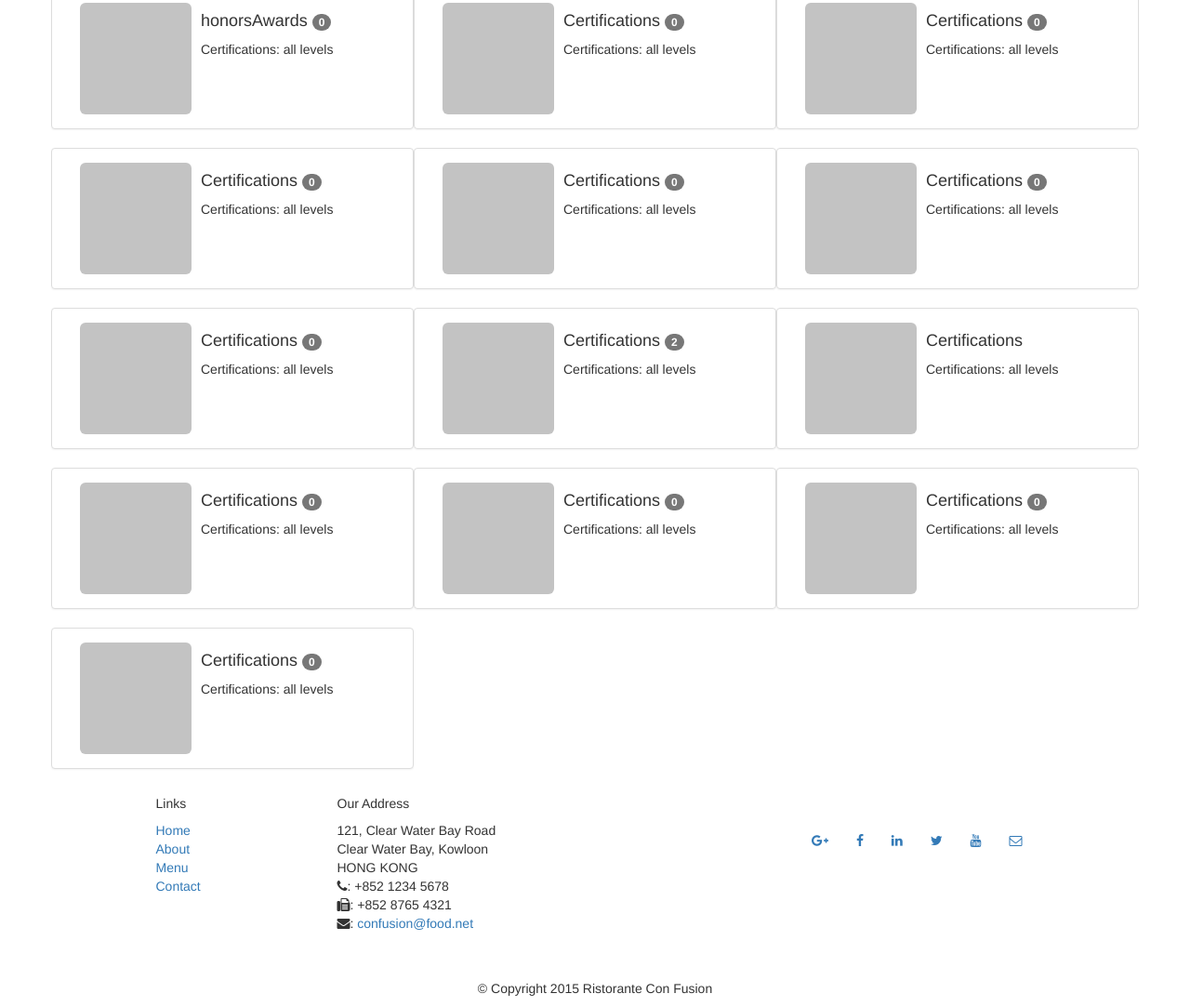
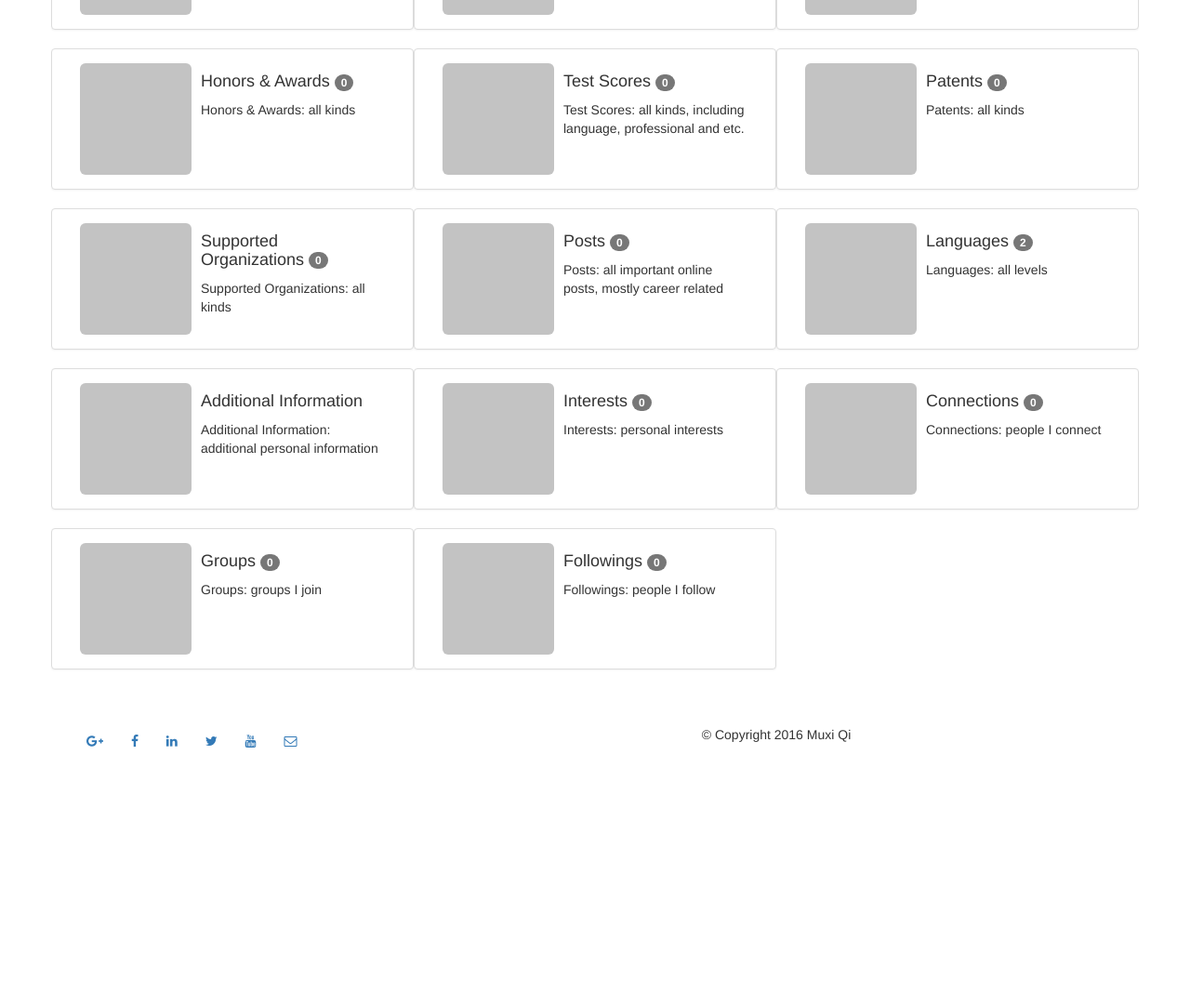
Before and after one commit to qimuxi1990/profile, a website: page public/index.html in a window 1280 px wide. Shown: the part 1046-2129 px from the top of the page at 93% size. After the commit the page ends 1900 px from the top, so only its background shows below. Drawn offline with nearby package versions, Linux system fonts and the light colour scheme; some packages are replaced by stand-ins of ours.

Commit message:
footer complete, header complete, data added.

```diff
--- a/public/scripts/services.js
+++ b/public/scripts/services.js
@@ -17,7 +17,8 @@ angular.module('profileApp')
 		telephones: ['5088263287'], // required can empty
 		emails: ['mqi@wpi.edu', 'qimuxi1990@gmail.com'], // required can empty
 		// Career Fields
-		summary: 'Looking for full ', // required can empty
+		adviceForContacting: '', // not required
+		summary: 'I am looking for full time jobs related to the industry of Computer Engineering', // required can empty
 		experience: [{
 			title: 'Application Developer',
 			company: 'Diamond Diagnostics Inc.',
@@ -25,21 +26,31 @@ angular.module('profileApp')
 			dateStart: new Date('2016-08-01'),
 			dateEnd: null
 		}], // required can empty
-		educations: [], // required can empty
+		educations: [{
+			degree: "Master of Science",
+			major: "Electrical & Computer Engineering",
+			organization: "Worcester Polytechnic Institute",
+			department: "Electrical & Computer Engineering",
+			gpa: 4.0,
+			dateStart: new Date('2014-08-28'),
+			dateEnd: new Date('2016-05-21')
+		}], // required can empty
 		// Additional Career Fields
+		publications: [], // not required
 		projects: [], // not required
 		certifications: [], // not required
 		skills: [], // not required
 		courses: [], // required can empty based on education
-		volunteerInterests: [], // not required DISPLAY AS Volenteer
-		volunteerExperience: [], // not required DISPLAY AS Volenteer
-		volunteerOpportunities: [], // not required DISPLAY AS Volenteer
+		volunteer: {
+			interests: [],
+			experience: [],
+			opportunities: []
+		}, // not required
 		organizations: [], // not required
 		honorsAwards: [], // not required
 		testScores: [], // not required
 		patents: [], // not required
 		supportedOrganizations: [], // not required
-		publications: [], // not required
 		posts: [], // not required
 		// Personal Fields
 		languages: [{
@@ -56,7 +67,6 @@ angular.module('profileApp')
 			maritalStatus: 'Single', // not required
 		},
 		interests: [], // not required
-		adviceForContacting: '', // not required
 
 		// Networking Fields
 		connections: [], // required can empty
@@ -80,6 +90,11 @@ angular.module('profileApp')
 		image: "./images/avatar.jpg",
 		description: "Education history: post high school educations"
 	},{
+		_id: "publications",
+		name: "Publications",
+		image: "./images/avatar.jpg",
+		description: "Publications: all kinds, mostly career related"
+	},{
 		_id: "projects",
 		name: "Projects",
 		image: "./images/avatar.jpg",
@@ -91,94 +106,79 @@ angular.module('profileApp')
 		description: "Certifications: all levels"
 	},{
 		_id: "skills",
-		name: "Certifications",
+		name: "Skills",
 		image: "./images/avatar.jpg",
-		description: "Certifications: all levels"
+		description: "Skills: all important skills, mostly career related"
 	},{
 		_id: "courses",
-		name: "Certifications",
+		name: "Cources",
 		image: "./images/avatar.jpg",
-		description: "Certifications: all levels"
+		description: "Courses: all important courses, grouped by educations"
 	},{
-		_id: "volunteerInterests",
-		name: "Certifications",
+		_id: "volunteer",
+		name: "Volenteer",
 		image: "./images/avatar.jpg",
-		description: "Certifications: all levels"
-	},{
-		_id: "volunteerExperience",
-		name: "Certifications",
-		image: "./images/avatar.jpg",
-		description: "Certifications: all levels"
-	},{
-		_id: "volunteerOpportunities",
-		name: "Certifications",
-		image: "./images/avatar.jpg",
-		description: "Certifications: all levels"
+		description: "Volenteer: all interests, experience and opportunities on volunteer"
 	},{
 		_id: "organizations",
-		name: "honorsAwards",
+		name: "Organizations",
 		image: "./images/avatar.jpg",
-		description: "Certifications: all levels"
+		description: "Organizations: all kinds"
 	},{
 		_id: "honorsAwards",
-		name: "Certifications",
+		name: "Honors & Awards",
 		image: "./images/avatar.jpg",
-		description: "Certifications: all levels"
+		description: "Honors & Awards: all kinds"
 	},{
 		_id: "testScores",
-		name: "Certifications",
+		name: "Test Scores",
 		image: "./images/avatar.jpg",
-		description: "Certifications: all levels"
+		description: "Test Scores: all kinds, including language, professional and etc."
 	},{
 		_id: "patents",
-		name: "Certifications",
+		name: "Patents",
 		image: "./images/avatar.jpg",
-		description: "Certifications: all levels"
+		description: "Patents: all kinds"
 	},{
 		_id: "supportedOrganizations",
-		name: "Certifications",
+		name: "Supported Organizations",
 		image: "./images/avatar.jpg",
-		description: "Certifications: all levels"
-	},{
-		_id: "publications",
-		name: "Certifications",
-		image: "./images/avatar.jpg",
-		description: "Certifications: all levels"
+		description: "Supported Organizations: all kinds"
 	},{
 		_id: "posts",
-		name: "Certifications",
+		name: "Posts",
 		image: "./images/avatar.jpg",
-		description: "Certifications: all levels"
+		description: "Posts: all important online posts, mostly career related"
 	},{
 		_id: "languages",
-		name: "Certifications",
+		name: "Languages",
 		image: "./images/avatar.jpg",
-		description: "Certifications: all levels"
+		description: "Languages: all levels"
 	},{
 		_id: "additionalInformation",
-		name: "Certifications",
+		name: "Additional Information",
 		image: "./images/avatar.jpg",
-		description: "Certifications: all levels"
+		description: "Additional Information: additional personal information"
 	},{
 		_id: "interests",
-		name: "Certifications",
+		name: "Interests",
 		image: "./images/avatar.jpg",
-		description: "Certifications: all levels"
+		description: "Interests: personal interests"
 	},{
 		_id: "connections",
-		name: "Certifications",
+		name: "Connections",
 		image: "./images/avatar.jpg",
-		description: "Certifications: all levels"
+		description: "Connections: people I connect"
 	},{
 		_id: "groups",
-		name: "Certifications",
+		name: "Groups",
 		image: "./images/avatar.jpg",
-		description: "Certifications: all levels"
+		description: "Groups: groups I join"
 	},{
 		_id: "followings",
-		name: "Certifications",
+		name: "Followings",
 		image: "./images/avatar.jpg",
-		description: "Certifications: all levels"
+		description: "Followings: people I follow"
 	}];
 	this.getPanels = function(){
 		return panels;
--- a/public/styles/mystyles.css
+++ b/public/styles/mystyles.css
@@ -1,3 +1,6 @@
+/** body scrollbar always enabled */
+body    {overflow-y:scroll;}
+
 /** heading font */
 h1 {
 	font-family: "Palatino Linotype", "Book Antiqua", Palatino, serif
--- a/public/views/footer.html
+++ b/public/views/footer.html
@@ -1,40 +1,18 @@
 <footer class="row-footer">
 	<div class="container">
 		<div class="row">
-			<div class="col-xs-5 col-xs-offset-1 col-sm-2 col-sm-offset-1">
-				<h5>Links</h5>
-				<ul class="list-unstyled">
-					<li><a ui-sref="app">Home</a></li>
-					<li><a ui-sref="app.aboutus">About</a></li>
-					<li><a ui-sref="app.menu">Menu</a></li>
-					<li><a ui-sref="app.contactus">Contact</a></li>
-				</ul>
-			</div>
-			<div class="col-xs-6 col-sm-5">
-				<h5>Our Address</h5>
-				<address>
-					121, Clear Water Bay Road<br>
-					Clear Water Bay, Kowloon<br>
-					HONG KONG<br>
-					<i class="fa fa-phone"></i>: +852 1234 5678<br>
-					<i class="fa fa-fax"></i>: +852 8765 4321<br>
-					<i class="fa fa-envelope"></i>:
-					<a href="mailto:confusion@food.net">confusion@food.net</a>
-				</address>
-			</div>
 			<div class="col-xs-12 col-sm-4">
 				<div class="nav navbar-nav" style="padding: 40px 10px;">
-					<a class="btn btn-social-icon btn-google-plus" href="http://google.com/+"><i class="fa fa-google-plus"></i></a>
-					<a class="btn btn-social-icon btn-facebook" href="http://www.facebook.com/profile.php?id="><i class="fa fa-facebook"></i></a>
-					<a class="btn btn-social-icon btn-linkedin" href="http://www.linkedin.com/in/"><i class="fa fa-linkedin"></i></a>
-					<a class="btn btn-social-icon btn-twitter" href="http://twitter.com/"><i class="fa fa-twitter"></i></a>
-					<a class="btn btn-social-icon btn-youtube" href="http://youtube.com/"><i class="fa fa-youtube"></i></a>
-					<a class="btn btn-social-icon" href="mailto:"><i class="fa fa-envelope-o"></i></a>
+					<a class="btn" ng-href="http://google.com/+"><i class="fa fa-google-plus"></i></a>
+					<a class="btn" ng-href="http://www.facebook.com/profile.php?id="><i class="fa fa-facebook"></i></a>
+					<a class="btn" ng-href="http://www.linkedin.com/in/"><i class="fa fa-linkedin"></i></a>
+					<a class="btn" ng-href="http://twitter.com/"><i class="fa fa-twitter"></i></a>
+					<a class="btn" ng-href="http://youtube.com/"><i class="fa fa-youtube"></i></a>
+					<a class="btn" ng-href="mailto:"><i class="fa fa-envelope-o"></i></a>
 				</div>
 			</div>
-			<div class="col-xs-12">
-				<p style="padding:10px;"></p>
-				<p align=center>© Copyright 2015 Ristorante Con Fusion</p>
+			<div class="col-xs-12 col-sm-8">
+				<p style="padding:40px 10px;" align=center>© Copyright 2016 Muxi Qi</p>
 			</div>
 		</div>
 	</div>
--- a/public/views/header.html
+++ b/public/views/header.html
@@ -33,8 +33,23 @@
 						<h2 class="media-heading">{{user.firstname + ' ' + user.lastname}}</h2>
 						<h4>{{currentOrganization.title + ' at ' + currentOrganization.organization}}</h4>
 						<p>{{user.address.city + ', ' + user.address.state + ' ' + user.address.zipcode + ' || ' + currentOrganization.industry}}</p>
+						<table class="table table-condensed">
+							<tr ng-if="user.experience[0]">
+								<td>C<span class="hidden-sm hidden-xs">urrent</span>:</td>
+								<td>{{user.experience[0].company}}</td>
+							</tr>
+							<tr ng-if="user.experience[1]">
+								<td>P<span class="hidden-sm hidden-xs">revious</span>:</td>
+								<td>{{user.experience[1].company}}</td>
+							</tr>
+							<tr ng-if="user.educations[0]">
+								<td>E<span class="hidden-sm hidden-xs">ducation</span>:</td>
+								<td>{{user.educations[0].organization}}</td>
+							</tr>
+						</table>
 					</div>
 				</div>
+				<blockquote>{{user.summary}}</blockquote>
 			</div>
 		</div>
 	</div>
```
